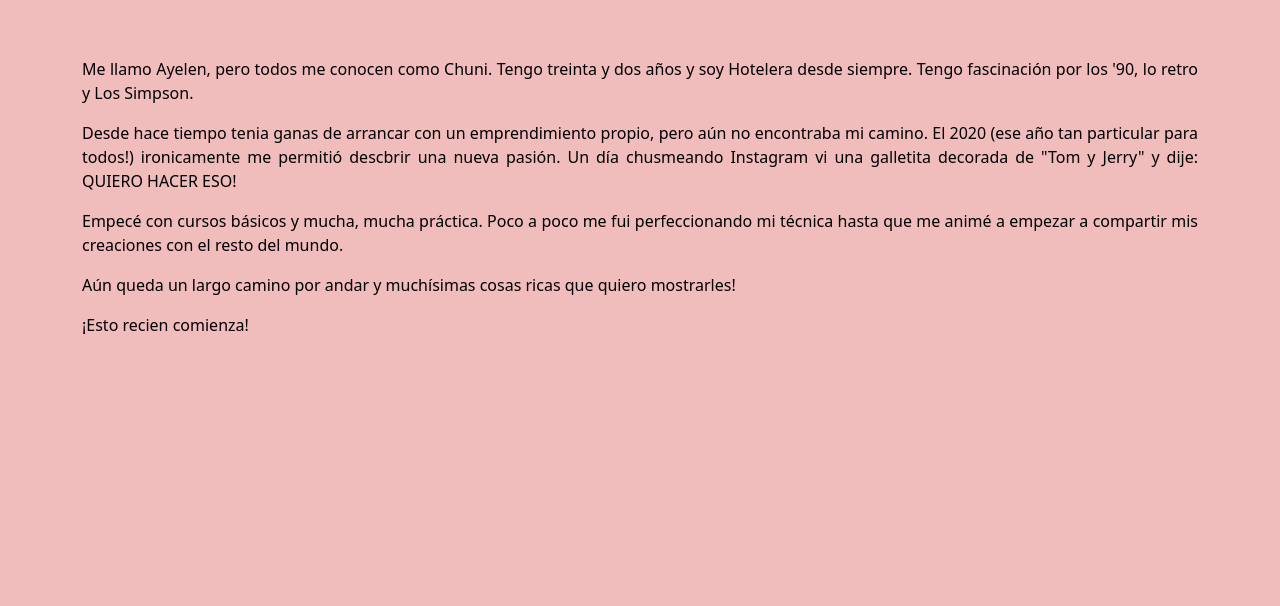
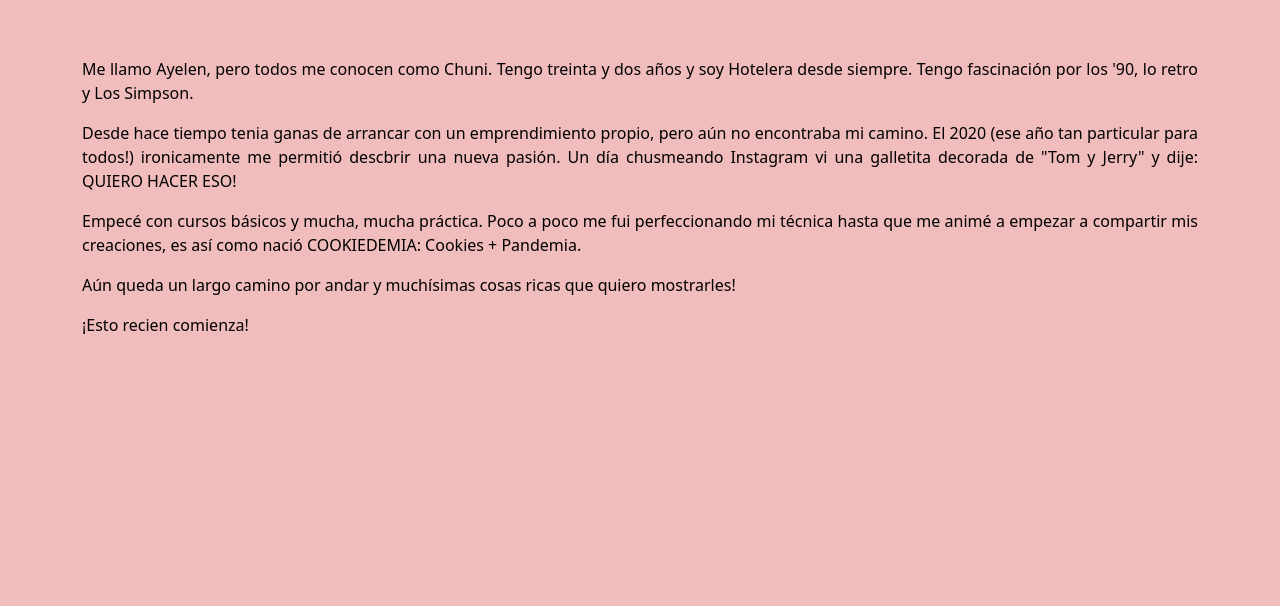
Before and after one commit to chechug87/IdeaGarabito, a website: page Templates/nosotros.html in a window 1280 px wide. Shown: the part 194-800 px from the top of the page. Drawn offline with nearby package versions, Linux system fonts and the light colour scheme.

Commit message:
descripciones documentos

```diff
--- a/Templates/nosotros.html
+++ b/Templates/nosotros.html
@@ -4,7 +4,8 @@
     <meta charset="UTF-8">
     <meta http-equiv="X-UA-Compatible" content="IE=edge">
     <meta name="viewport" content="width=device-width, initial-scale=1.0">
-    <meta name="Keywords" content="NOSOTROS, ABOUT, INFORMACION, COOKIES, GALLETAS, PASTELERIA, DECORACION, BAKERY, BAKING">
+    <meta name="description" content="Hola, soy Chuni! Te cuento un poco sobre mi y esto que llamo Cookies en Pandemia.">
+    <meta name="Keywords" content="HOLA, NOSOTROS, ABOUT, INFORMACION, COOKIES, GALLETAS, PASTELERIA, DECORACION, BAKERY, BAKING">
     <script src="https://kit.fontawesome.com/6b9c02bb4a.js" crossorigin="anonymous"></script>
     <link href="https://cdn.jsdelivr.net/npm/bootstrap@5.0.0-beta3/dist/css/bootstrap.min.css" rel="stylesheet" integrity="sha384-eOJMYsd53ii+scO/bJGFsiCZc+5NDVN2yr8+0RDqr0Ql0h+rP48ckxlpbzKgwra6" crossorigin="anonymous">
     <link rel="stylesheet" href="../css/style.css">
@@ -64,7 +65,7 @@
         El 2020 (ese año tan particular para todos!) ironicamente me permitió descbrir una nueva pasión.
         Un día chusmeando Instagram vi una galletita decorada de "Tom y Jerry" y dije: QUIERO HACER ESO!</p>
         <p>Empecé con cursos básicos y mucha, mucha práctica. Poco a poco me fui perfeccionando mi técnica hasta
-        que me animé a empezar a compartir mis creaciones con el resto del mundo.</p>
+        que me animé a empezar a compartir mis creaciones, es así como nació COOKIEDEMIA: Cookies + Pandemia.</p>
         <p>Aún queda un largo camino por andar y muchísimas cosas ricas que quiero mostrarles!</p>
         <p>¡Esto recien comienza!</p>
       </div>
```
Also changed, not shown: Templates/contacto.html (+1 -0 lines), Templates/galeria.html (+1 -0 lines), Templates/productos.html (+1 -0 lines), index.html (+1 -1 lines).
